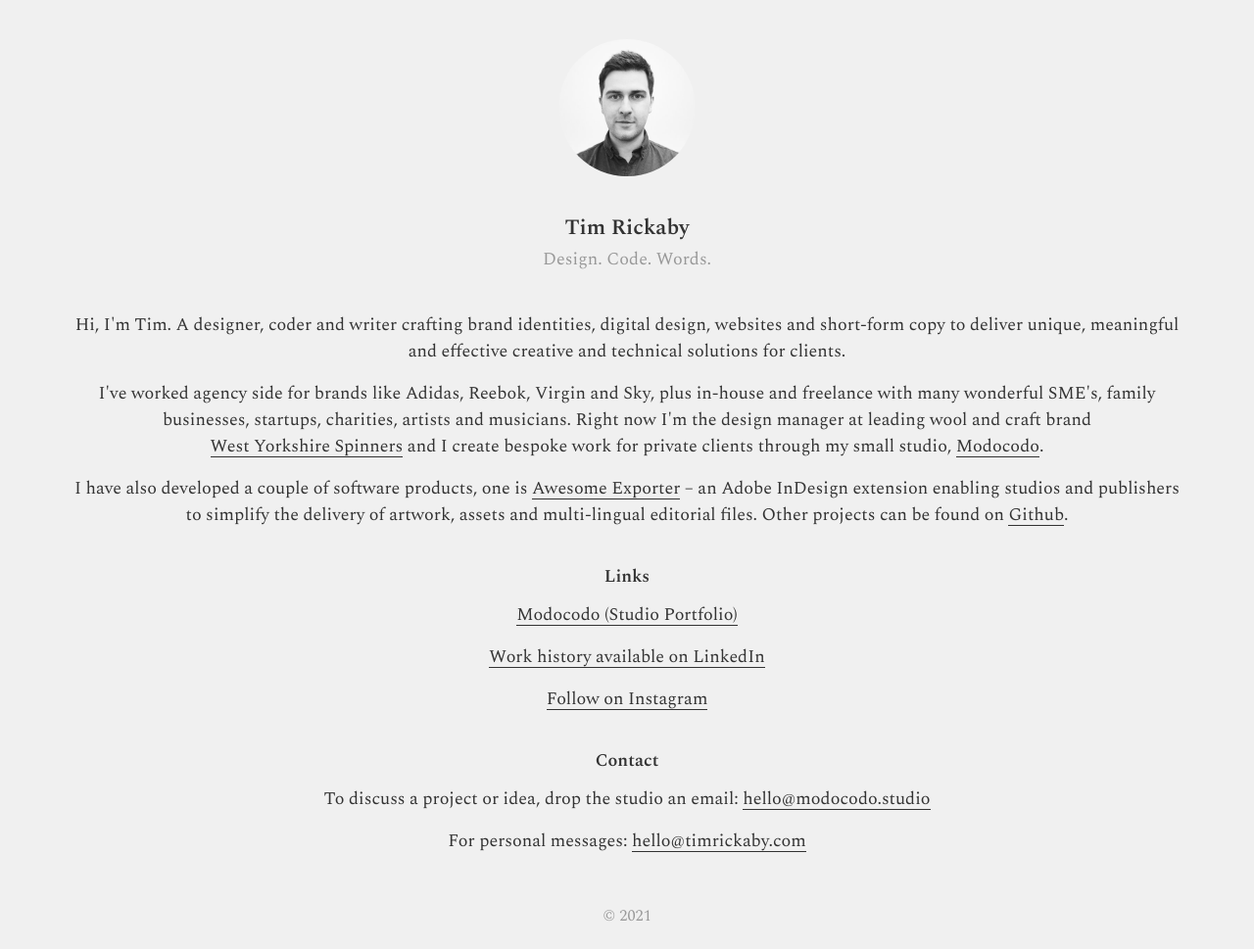
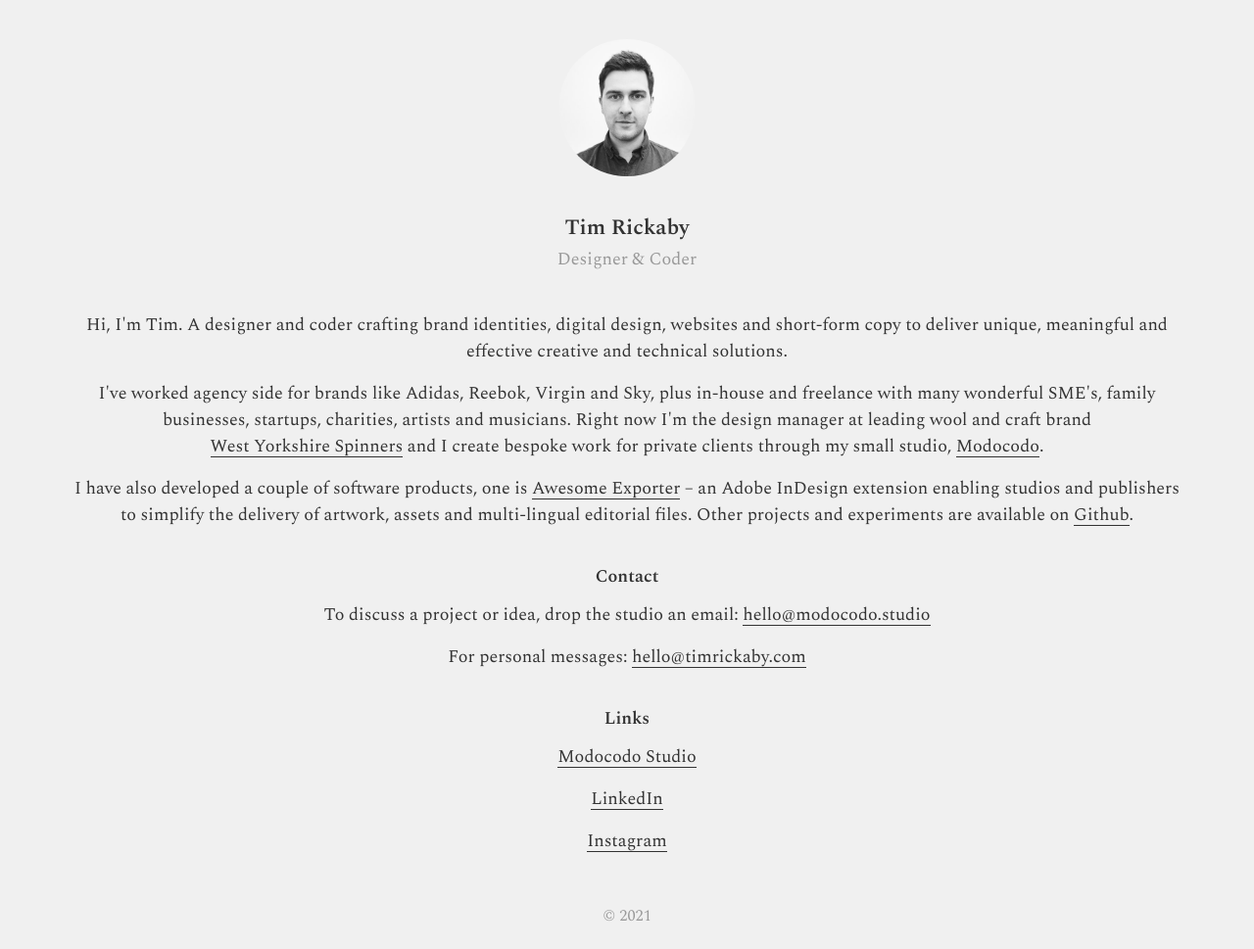
Before and after one commit to timrickaby/timrickaby.com, a PHP site: page / in a window 1280 px wide. Shown: the whole page at 98% size. Run offline with PHP 8.4, Linux system fonts and the light colour scheme.

Commit message:
Profil update.

```diff
--- a/index.php
+++ b/index.php
@@ -1,7 +1,7 @@
 <!DOCTYPE HTML PUBLIC "-//W3C//DTD HTML 4.01 Transitional//EN" "http://www.w3.org/TR/html4/loose.dtd">
 	<html xmlns="http://www.w3.org/1999/xhtml">
 	<head>
-		<title>Tim Rickaby – Design. Code. Words.</title>
+		<title>Tim Rickaby – Designer & Coder</title>
 
 		<meta http-equiv="Content-Type" content="text/html; charset=UTF-8" />
 
@@ -39,10 +39,10 @@
 
 			<div id="profile" class="row">
 				<h1>Tim Rickaby</h1>
-				<h2>Design. Code. Words.</h2>
+				<h2>Designer & Coder</h2>
 
-				<p>Hi, I'm Tim. A designer, coder and writer crafting brand identities, digital design, websites and short-form copy
-				to deliver unique, meaningful and effective creative and technical solutions for clients.</p>
+				<p>Hi, I'm Tim. A designer and coder crafting brand identities, digital design, websites and short-form copy
+				to deliver unique, meaningful and effective creative and technical solutions.</p>
 
 				<p>I've worked agency side for brands like Adidas, Reebok, Virgin and Sky, plus in-house and freelance with many wonderful SME's, family businesses, startups, charities, artists and musicians.
 				Right now I'm the design manager at leading wool and craft brand <a href="https://instagram.com/westyorkshirespinners" target="_blank">West Yorkshire Spinners</a>
@@ -50,18 +50,18 @@
 
 				<p>I have also developed a couple of software products, one is <a href="https://awesomeexporter.com" target="_blank">Awesome Exporter</a>
 				– an Adobe InDesign extension enabling studios and publishers to simplify the delivery of artwork, assets and multi-lingual editorial files.
-				Other projects can be found on <a href="https://github.com/timrickaby" target="_blank">Github</a>.</p>
+				Other projects and experiments are available on <a href="https://github.com/timrickaby" target="_blank">Github</a>.</p>
 
 				<p><?php /* Away from work I'll likely be walking, photographing, writing and occasionally publishing the results under alter ego, Bimble Kid.*/ ?></p>
-
-				<h3>Links</h3>
-				<p><a href="https://modocodo.studio" target="_blank">Modocodo (Studio Portfolio)</a></p>
-				<p><a href="https://www.linkedin.com/in/timrickaby" target="_blank">Work history available on LinkedIn</a></p>
-				<p><a href="https://www.instagram.com/timrickaby/" target="_blank">Follow on Instagram</a></p>
 
 				<h3>Contact</h3>
 				<p>To discuss a project or idea, drop the studio an email: <a href="mailto:hello@modocodo.studio" target="_blank">hello@modocodo.studio</a></p>
 				<p>For personal messages: <a href="mailto:hello@timrickaby.com" target="_blank">hello@timrickaby.com</a></p>
+
+				<h3>Links</h3>
+				<p><a href="https://modocodo.studio" target="_blank">Modocodo Studio</a></p>
+				<p><a href="https://www.linkedin.com/in/timrickaby" target="_blank">LinkedIn</a></p>
+				<p><a href="https://www.instagram.com/timrickaby/" target="_blank">Instagram</a></p>
 			</div>
 
 			<div id="footer" class="row">
```
